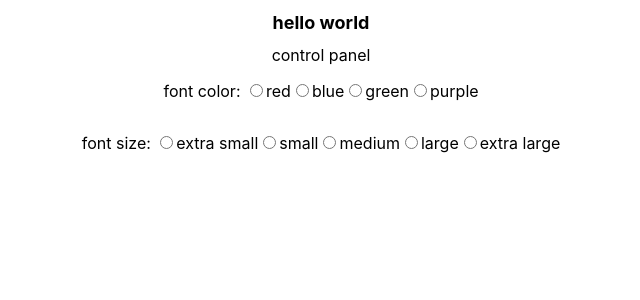
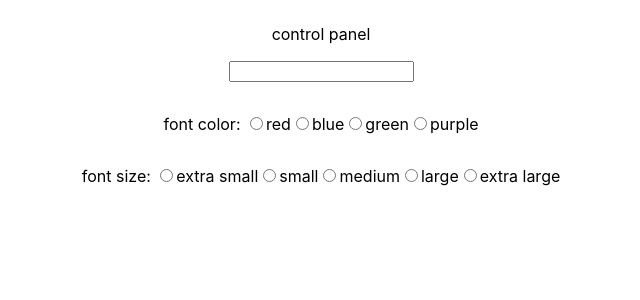
Before and after one commit to djmin43/open-api-csv-encoder, a Next.js app: page / in a window 1280 px wide. Shown: the top 300 px of the page, without its empty margins (319-959 px from the left). Built offline with nearby package versions, Linux system fonts and the light colour scheme.

Commit message:
edit text

```diff
--- a/pages/index.tsx
+++ b/pages/index.tsx
@@ -9,6 +9,8 @@ const Home: NextPage = () => {
     fontColor: '#000000',
     fontSize: '18px'
   })
+
+  const [message, setMessage] = useState('')
 
   const handleFontColor = (e: any) => {
     const newObject = {
@@ -26,13 +28,20 @@ const Home: NextPage = () => {
     setDesignObject(newObject)
   }
 
+  const handleText = (e: any) => {
+    setMessage(e.target.value)
+  }
+
   return (
     <div className={appBody}>
       <h1 style={{ color: designObject.fontColor, fontSize: designObject.fontSize }}>
-        hello world
+        {message}
       </h1>
       <div className={controlPanel}>
         <span>control panel</span>
+        <div className={inputContainer}>
+          <input type="text" value={message} onChange={handleText} />
+        </div>
         <div className={inputContainer}>
           <span>font color: </span>
           <input type="radio" name="choose-font-color" value="#d32f2f" onChange={handleFontColor}/>
```
